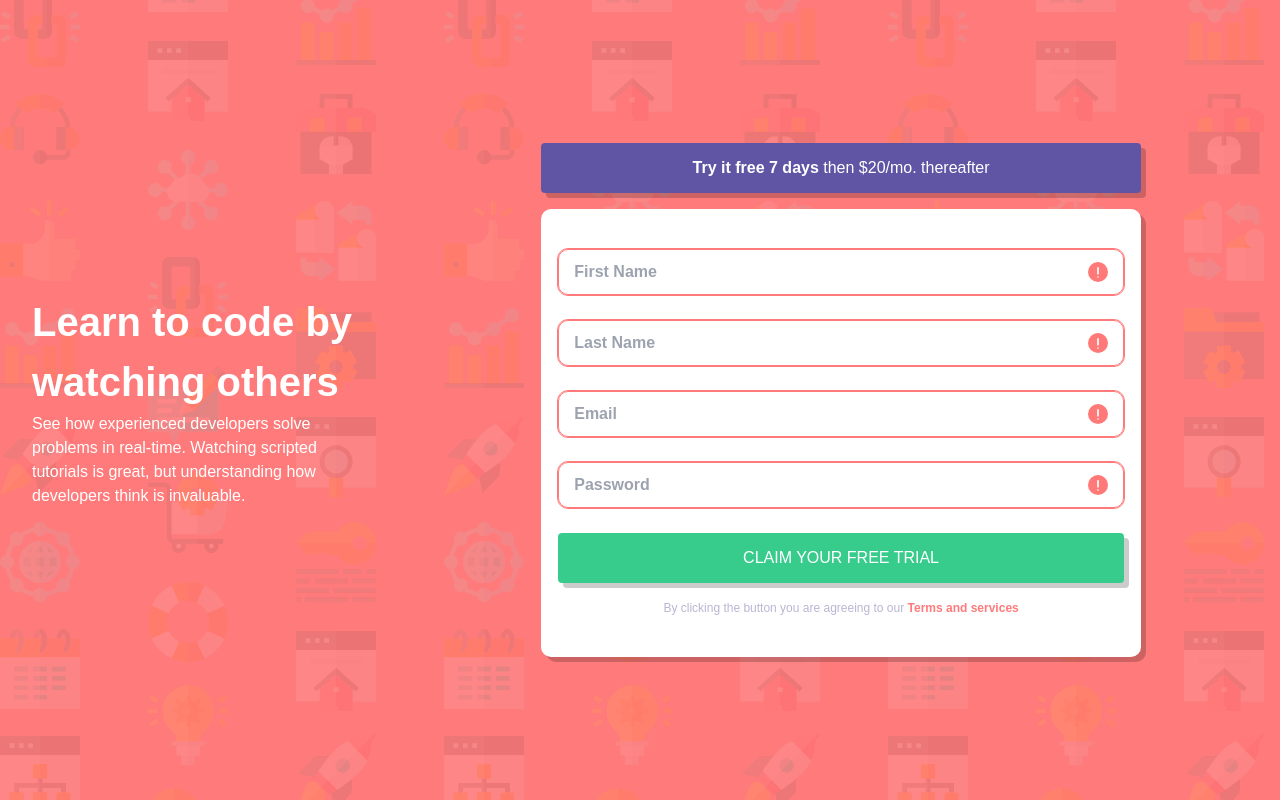
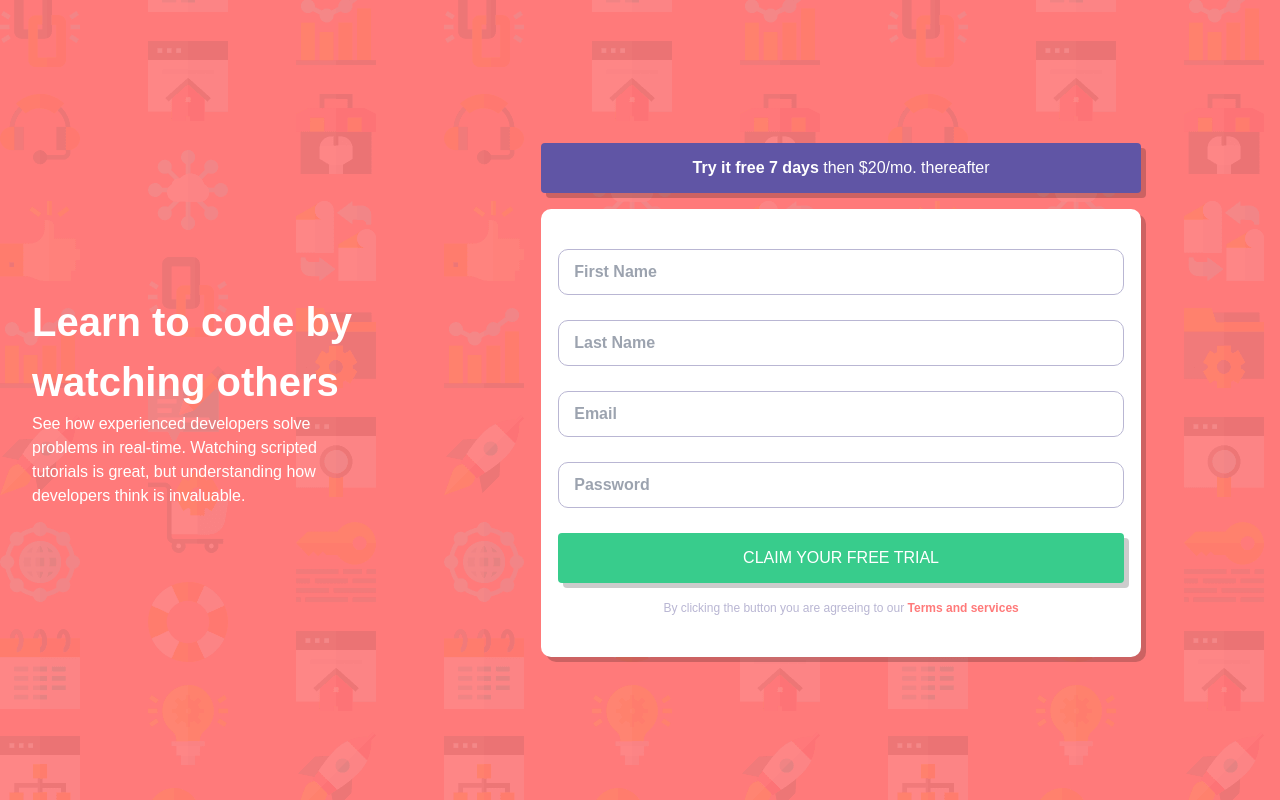
Before and after one commit to IestynGage/sign-up-form, a React (Create React App) app: page / in a window 1280 px wide. Built offline with nearby package versions, Linux system fonts and the light colour scheme.

Commit message:
Store form field values so that it can be validated

```diff
--- a/src/Components/FormField/FormField.tsx
+++ b/src/Components/FormField/FormField.tsx
@@ -3,21 +3,36 @@ import "./FormField.css";
 import { HTMLInputTypeAttribute } from "react";
 
 export interface FormFieldProps {
-  label?: string;
+  placeholder?: string;
 
   inputType?: HTMLInputTypeAttribute;
 
-  checkInput?: (formInput: string) => string;
+  validFormField?: boolean;
+
+  value?: string;
+
+  onChange?: (formInput: string) => void;
 }
 
 /**
  * Generic component to display a form field
  */
 export default function FormField({
-  label = "",
+  placeholder = "",
   inputType = "text",
+  validFormField = true,
+  value = "",
+  onChange,
 }: FormFieldProps) {
   return (
-    <input className="formField invalid" type={inputType} placeholder={label} />
+    <input
+      className={validFormField ? "formField" : "formField invalid:"}
+      type={inputType}
+      placeholder={validFormField ? placeholder : ""}
+      value={value}
+      onChange={(e) => {
+        onChange?.(e.target.value);
+      }}
+    />
   );
 }
--- a/src/Components/SignUpCard/SignUpCard.tsx
+++ b/src/Components/SignUpCard/SignUpCard.tsx
@@ -3,14 +3,38 @@ import "./SignUpCard.css";
 import Button from "../Button/Button";
 import FormField from "../FormField/FormField";
 import { TermsAndCondition } from "../TermsAndCondition/TermsAndCondition";
+import { useState } from "react";
 
 export default function SignUpCard() {
+  const [firstName, setFirstName] = useState<string>("");
+  const [lastName, setLastName] = useState<string>("");
+  const [email, setEmail] = useState<string>("");
+  const [password, setPassword] = useState<string>("");
+
   return (
     <div className="card bg-white shadow-md rounded">
-      <FormField label="First Name" />
-      <FormField label="Last Name" />
-      <FormField label="Email" inputType={"email"} />
-      <FormField label="Password" inputType={"password"} />
+      <FormField
+        placeholder="First Name"
+        value={firstName}
+        onChange={setFirstName}
+      />
+      <FormField
+        placeholder="Last Name"
+        value={lastName}
+        onChange={setLastName}
+      />
+      <FormField
+        placeholder="Email"
+        inputType={"email"}
+        value={email}
+        onChange={setEmail}
+      />
+      <FormField
+        placeholder="Password"
+        inputType={"password"}
+        value={password}
+        onChange={setPassword}
+      />
       <div style={{ width: "100%" }}>
         <Button className="shadow rounded freeTrailBttn">
           {"CLAIM YOUR FREE TRIAL"}
```
